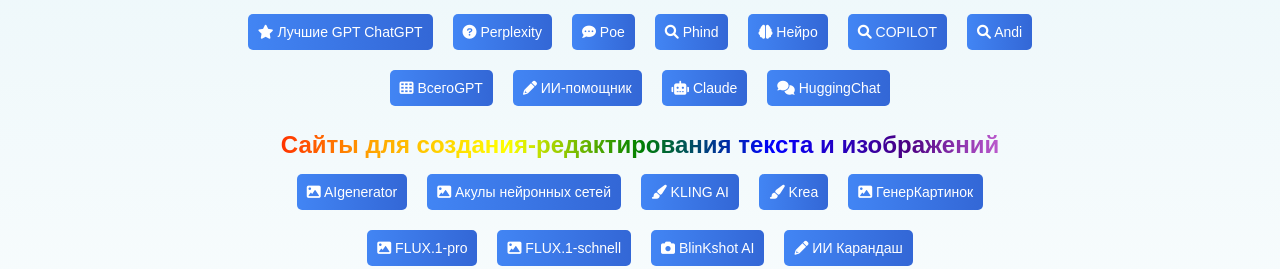
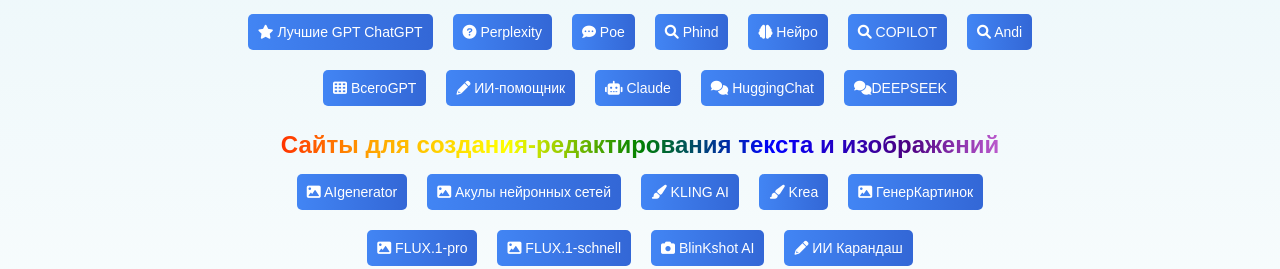
Before and after one commit to Itsik300/My-Website-, a plain HTML site: page index.html in a window 1280 px wide. Shown: the part 531-800 px from the top of the page. Drawn offline with Linux system fonts and the light colour scheme.

Commit message:
Update index.html

```diff
--- a/index.html
+++ b/index.html
@@ -70,6 +70,7 @@
                 <a href="https://crayonai.net/ai-assistant" target="_blank" class="button" rel="noopener"><i class="fas fa-pencil-alt"></i> ИИ-помощник</a>
                 <a href="https://claude.ai/new" target="_blank" class="button" rel="noopener"><i class="fas fa-robot"></i> Claude</a>
                 <a href="https://huggingface.co/chat/" target="_blank" class="button" rel="noopener"><i class="fas fa-comments"></i> HuggingChat </a>
+                <a href="https://chat.deepseek.com/" target="_blank" class="button"><i class="fas fa-comments"></i>DEEPSEEK</a>
             </div>
         </section>
 
```
